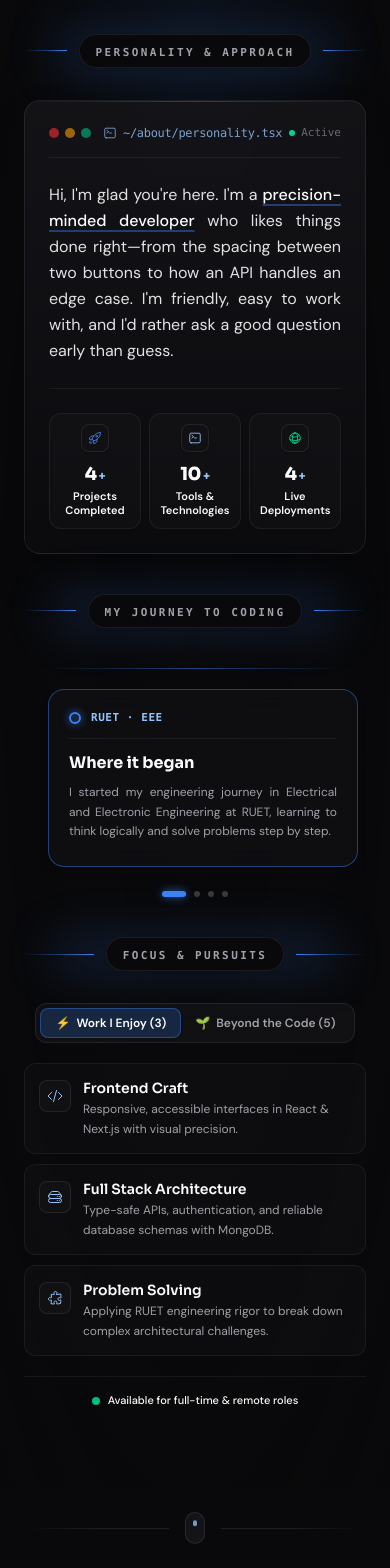
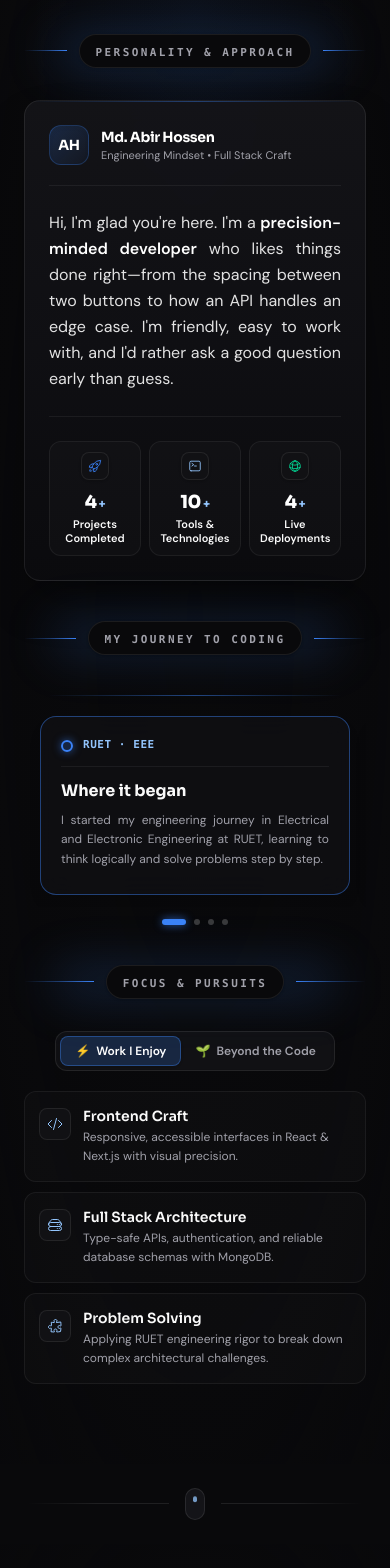
Before and after one commit to abirjuboraj/abir-portfolio, a Next.js app: page / in a window 390 px wide. Shown: the part 1340-2908 px from the top of the page. Built offline with nearby package versions, Linux system fonts and the light colour scheme.

Commit message:
fixed some minor issues

```diff
--- a/src/components/About.tsx
+++ b/src/components/About.tsx
@@ -195,31 +195,30 @@ function MainNarrativeCard() {
       {/* Subtle top edge light line */}
       <div className="absolute top-0 inset-x-0 h-px bg-gradient-to-r from-transparent via-blue/40 to-transparent pointer-events-none" />
 
-      {/* Top Console Header Bar (Minimal, badges removed) */}
-      <div className="relative z-10 flex items-center justify-between pb-4 mb-6 border-b border-white/[0.06]">
+      {/* Top Header: Clean Executive Profile Badge (No code snippet, no window dots, no active badge) */}
+      <div className="relative z-10 flex items-center justify-between pb-5 mb-6 border-b border-white/[0.06]">
         <div className="flex items-center gap-3">
-          <div className="flex items-center gap-1.5" aria-hidden="true">
-            <span className="w-2.5 h-2.5 rounded-full bg-red-500/60" />
-            <span className="w-2.5 h-2.5 rounded-full bg-amber-500/60" />
-            <span className="w-2.5 h-2.5 rounded-full bg-emerald-500/60" />
+          <div className="w-10 h-10 rounded-xl bg-gradient-to-br from-blue/20 to-blue/5 border border-blue/25 flex items-center justify-center text-soft-blue shadow-inner">
+            <span className="font-sora text-sm font-bold tracking-tight text-white">AH</span>
           </div>
-          <span className="text-xs font-mono text-soft-blue/80 tracking-tight flex items-center gap-1.5">
-            <HiOutlineCommandLine className="w-3.5 h-3.5" />
-            <span>~/about/personality.tsx</span>
-          </span>
+          <div>
+            <h3 className="font-sora text-sm sm:text-base font-bold text-white tracking-tight">
+              Md. Abir Hossen
+            </h3>
+            <p className="text-[11px] sm:text-xs text-muted">Engineering Mindset • Full Stack Craft</p>
+          </div>
         </div>
 
-        <div className="flex items-center gap-1.5 text-[11px] font-mono text-muted/60">
-          <span className="w-1.5 h-1.5 rounded-full bg-emerald-400" />
-          <span>Active</span>
+        <div className="hidden sm:flex items-center gap-2 px-3 py-1 rounded-full bg-white/[0.03] border border-white/[0.08] text-xs text-soft-blue">
+          <span>Full Stack Developer</span>
         </div>
       </div>
 
-      {/* Main Body: Personality Narrative with Accent Border */}
-      <div className="relative z-10 max-w-3xl sm:pl-5 sm:border-l-2 sm:border-blue/40 space-y-4">
+      {/* Main Body: Personality Narrative (No Underlines) */}
+      <div className="relative z-10 max-w-3xl space-y-4">
         <p className="text-justify text-base sm:text-lg md:text-[19px] text-text/90 leading-relaxed sm:leading-loose">
           Hi, I&apos;m glad you&apos;re here. I&apos;m a{" "}
-          <span className="text-white font-medium underline decoration-blue/40 decoration-2 underline-offset-4">
+          <span className="text-white font-semibold">
             precision-minded developer
           </span>{" "}
           who likes things done right—from the spacing between two buttons to how an API handles an edge case. I&apos;m friendly, easy to work with, and I&apos;d rather ask a good question early than guess.
@@ -272,7 +271,7 @@ function WorkAndInterestsShowcase() {
             }`}
           >
             <span>⚡</span>
-            <span>Work I Enjoy ({workIEnjoy.length})</span>
+            <span>Work I Enjoy</span>
           </button>
           <button
             type="button"
@@ -284,7 +283,7 @@ function WorkAndInterestsShowcase() {
             }`}
           >
             <span>🌱</span>
-            <span>Beyond the Code ({beyondTheCode.length})</span>
+            <span>Beyond the Code</span>
           </button>
         </div>
       </div>
@@ -334,17 +333,6 @@ function WorkAndInterestsShowcase() {
             ))}
           </div>
         )}
-
-        {/* Minimal Availability Footer for Mobile */}
-        <div className="pt-4 mt-5 border-t border-line/60 flex items-center justify-center gap-2 text-xs text-muted">
-          <span className="relative flex h-2 w-2 shrink-0">
-            <span className="animate-ping absolute inline-flex h-full w-full rounded-full bg-emerald-400 opacity-75" />
-            <span className="relative inline-flex rounded-full h-2 w-2 bg-emerald-500" />
-          </span>
-          <span className="text-text font-medium text-[11px]">
-            Available for full-time & remote roles
-          </span>
-        </div>
       </div>
 
       {/* Desktop & Tablet Display (md and up): Sleek 2-column bento side-by-side */}
@@ -425,17 +413,6 @@ function WorkAndInterestsShowcase() {
               ))}
             </div>
           </div>
-
-          {/* Availability Footer */}
-          <div className="pt-5 mt-5 border-t border-line/60 flex items-center gap-2.5 text-xs text-muted">
-            <span className="relative flex h-2 w-2 shrink-0">
-              <span className="animate-ping absolute inline-flex h-full w-full rounded-full bg-emerald-400 opacity-75" />
-              <span className="relative inline-flex rounded-full h-2 w-2 bg-emerald-500" />
-            </span>
-            <span className="text-text font-medium">
-              Available for full-time & remote roles
-            </span>
-          </div>
         </div>
       </div>
     </div>
--- a/src/components/Education.tsx
+++ b/src/components/Education.tsx
@@ -129,14 +129,9 @@ function MobileScoreBadge({
         </span>
       </div>
 
-      <div className="flex flex-col text-left">
-        <span className="font-sora text-[11px] font-bold text-white leading-tight">
-          {score.toFixed(2)}
-        </span>
-        <span className="text-[9px] font-medium text-muted leading-tight whitespace-nowrap">
-          {caption}
-        </span>
-      </div>
+      <span className="text-[10px] font-medium text-muted leading-tight whitespace-nowrap">
+        {caption}
+      </span>
     </div>
   );
 }
--- a/src/components/about/JourneyTimeline.tsx
+++ b/src/components/about/JourneyTimeline.tsx
@@ -48,17 +48,17 @@ export default function JourneyTimeline() {
     const el = scrollRef.current;
     if (!el) return;
     const scrollLeft = el.scrollLeft;
-    // Calculate index based on child item offsets
+    // Calculate index based on child item centers relative to container center
     const children = Array.from(el.querySelectorAll<HTMLElement>("li"));
     if (children.length === 0) return;
 
     let closestIndex = 0;
     let minDistance = Infinity;
-    const containerLeft = el.getBoundingClientRect().left;
+    const containerCenter = el.getBoundingClientRect().left + el.offsetWidth / 2;
 
     children.forEach((child, idx) => {
-      const childLeft = child.getBoundingClientRect().left;
-      const distance = Math.abs(childLeft - containerLeft);
+      const childCenter = child.getBoundingClientRect().left + child.offsetWidth / 2;
+      const distance = Math.abs(childCenter - containerCenter);
       if (distance < minDistance) {
         minDistance = distance;
         closestIndex = idx;
@@ -84,7 +84,7 @@ export default function JourneyTimeline() {
     if (targetItem) {
       targetItem.scrollIntoView({
         behavior: shouldReduceMotion ? "auto" : "smooth",
-        inline: "start",
+        inline: "center",
         block: "nearest",
       });
       setActiveIndex(index);
@@ -212,13 +212,17 @@ export default function JourneyTimeline() {
           role="region"
           aria-label="My journey to coding timeline. Use left and right arrow keys to navigate."
           onKeyDown={handleKeyDown}
-          className="flex overflow-x-auto snap-x snap-mandatory gap-3.5 px-6 pt-1 pb-3 scroll-pl-6 scroll-pr-6 scroll-smooth focus:outline-none focus-visible:ring-2 focus-visible:ring-blue"
+          className="flex overflow-x-auto snap-x snap-mandatory gap-4 pt-1 pb-3 scroll-smooth focus:outline-none focus-visible:ring-2 focus-visible:ring-blue"
           style={{
             scrollbarWidth: "none",
             msOverflowStyle: "none",
+            paddingLeft: "calc((100% - min(80vw, 310px)) / 2)",
+            paddingRight: "calc((100% - min(80vw, 310px)) / 2)",
+            scrollPaddingLeft: "calc((100% - min(80vw, 310px)) / 2)",
+            scrollPaddingRight: "calc((100% - min(80vw, 310px)) / 2)",
           }}
         >
-          <ol className="flex gap-3.5 w-max">
+          <ol className="flex gap-4 w-max">
             {milestones.map((milestone, idx) => {
               const isCurrent = milestone.state === "current";
               const isActive = activeIndex === idx;
@@ -226,7 +230,7 @@ export default function JourneyTimeline() {
               return (
                 <li
                   key={milestone.title}
-                  className="w-[82vw] max-w-[310px] shrink-0 snap-start flex flex-col justify-between p-5 rounded-2xl bg-surface/75 border border-white/[0.08] backdrop-blur-md shadow-lg transition-all duration-300 select-none"
+                  className="w-[80vw] max-w-[310px] shrink-0 snap-center flex flex-col justify-between p-5 rounded-2xl bg-surface/75 border border-white/[0.08] backdrop-blur-md shadow-lg transition-all duration-300 select-none"
                   style={{
                     borderColor: isActive
                       ? "rgba(59, 130, 246, 0.45)"
```
